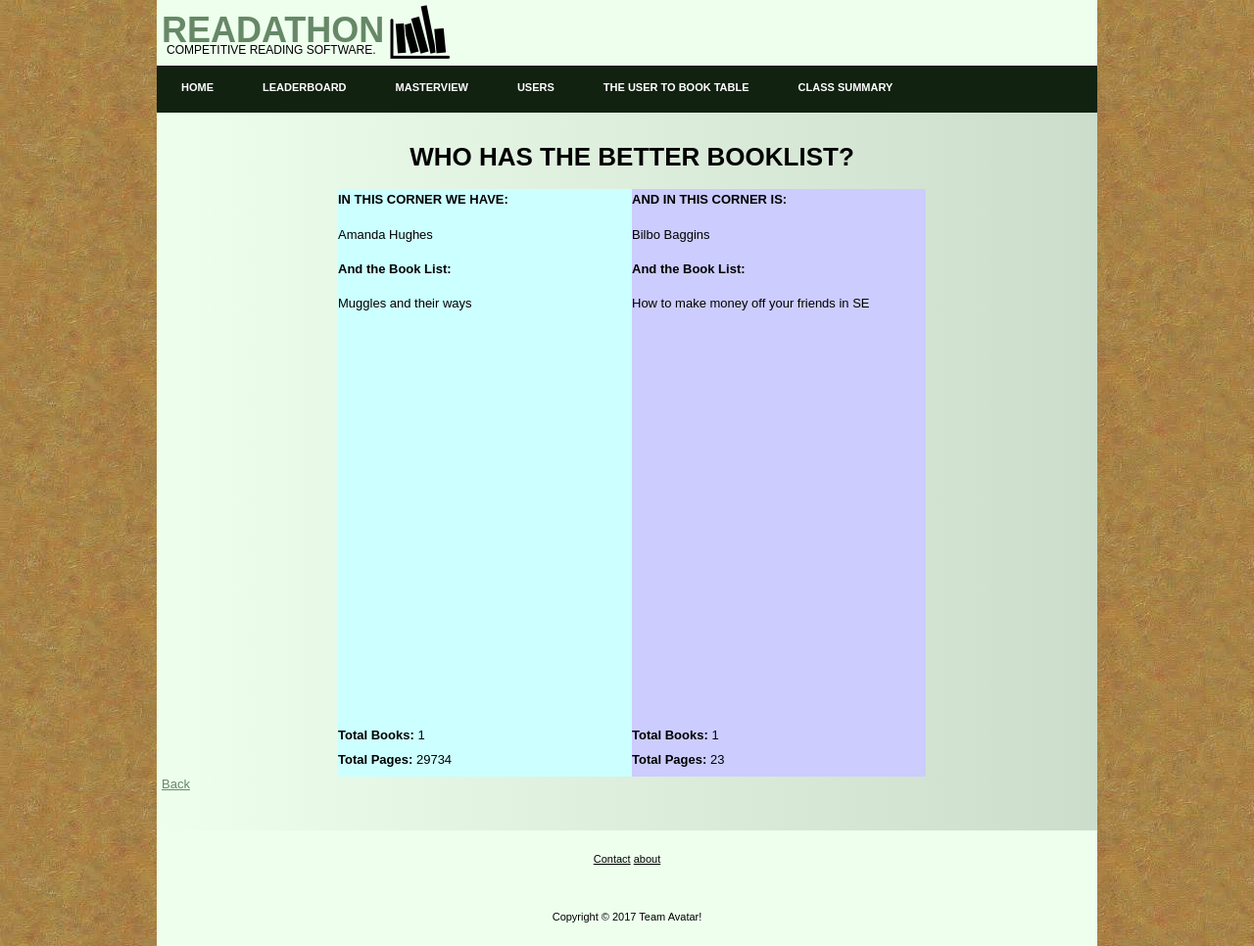
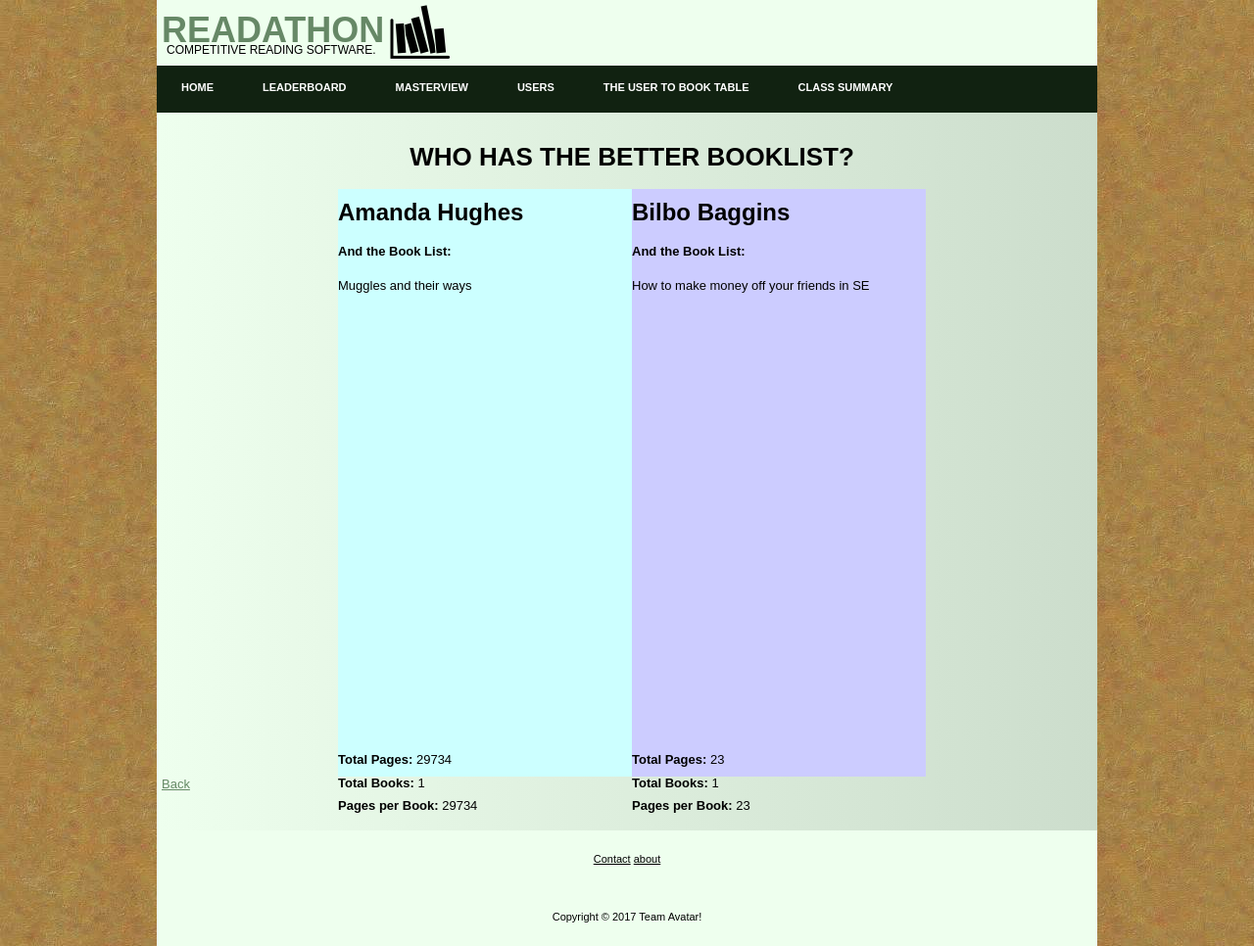
Before and after one commit to TysonJLaFollette/readathon, a Rails app: page /dualbooklists/2 in a window 1280 px wide. Shown: the whole page at 98% size. Run offline with Rails 7, Linux system fonts and the light colour scheme; data comes from the database, SQL or seed files in the repository; both versions use the stored data as it was after the commit; style sheets or scripts are compiled from the project's sources; some libraries are stand-ins or nearby versions.

Commit message:
Leaderboard is now updating with new page and book count

```diff
--- a/app/views/dualbooklists/show.html.erb
+++ b/app/views/dualbooklists/show.html.erb
@@ -22,10 +22,9 @@
 <div id="wrap">
     <div id="left_col">
         <p>
-          <strong>IN THIS CORNER WE HAVE:</strong>
           <% @chal1 = User.all.each do |c1| %>
             <% if c1.id === @dualbooklist.studentone %>
-              <p> <%= User.find_by_id(c1.id).name %> </p>
+              <p><strong><font size= "+2"> <%= User.find_by_id(c1.id).name %></font></strong> </p>
             <% end %>
           <% end %>
         </p>
@@ -42,16 +41,16 @@
 		       <% end %>
 	        <% end %>
           <p style= "position: absolute; bottom: 0"><strong>Total Pages: </strong> <%= @page_sum %></p>
-          <p style= "position: absolute; bottom: 25px"><strong>Total Books: </strong> <%= @book_total %></p>
+          <p style= "position: absolute; bottom: -24px"><strong>Total Books: </strong> <%= @book_total %></p>
+          <p style= "position: absolute; bottom: -47px"><strong>Pages per Book: </strong> <%= @page_sum / @book_total %></p>
         </p>
     </div>
 
     <div id="right_col">
           <p>
-            <strong>AND IN THIS CORNER IS:</strong>
             <% @chal2 = User.all.each do |c2| %>
               <% if c2.id === @dualbooklist.studenttwo %>
-                <p><%= User.find_by_id(c2.id).name %> </p>
+                <p><strong><font size= "+2"><%= User.find_by_id(c2.id).name %></font></strong> </p>
               <% end %>
             <% end %>
           </p>
@@ -68,7 +67,8 @@
           		<% end %>
           	<% end %>
             <p style= "position: absolute; bottom: 0"><strong>Total Pages: </strong> <%= @page_sum2 %></p>
-            <p style= "position: absolute; bottom: 25px"><strong>Total Books: </strong> <%= @book_total2 %></p>
+            <p style= "position: absolute; bottom: -24px"><strong>Total Books: </strong> <%= @book_total2 %></p>
+            <p style= "position: absolute; bottom: -47px"><strong>Pages per Book: </strong> <%= @page_sum2 / @book_total2 %></p>
           </p>
 
       </div>
```
Also changed, not shown: app/controllers/users_controller.rb (+32 -0 lines), app/views/users/edit.html.erb (+0 -15 lines), db/development.sqlite3.
